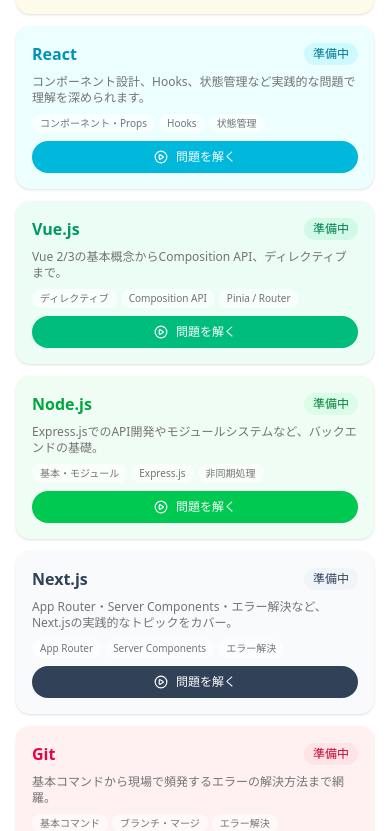
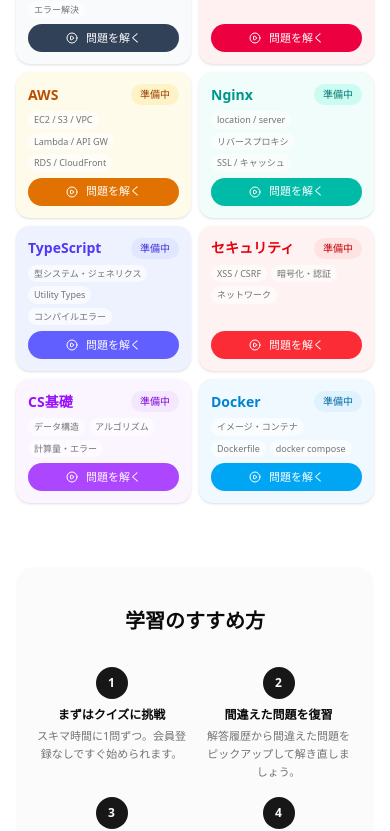
Before and after one commit to idw-coder/next-basic, a Next.js app: page / in a window 390 px wide. Shown: the part 2734-3565 px from the top of the page. Built offline with nearby package versions, Linux system fonts and the light colour scheme; no server answers.

Commit message:
Refactor Home page layout and styling: Updated grid structure and spacing for category cards and learning steps, enhancing visual consistency. Adjusted text sizes and padding for improved readability and user experience across various screen sizes.

```diff
--- a/src/app/page.tsx
+++ b/src/app/page.tsx
@@ -404,36 +404,36 @@
         <h2 className="text-xl font-bold mb-6 md:mb-8 md:text-2xl text-center text-foreground">
           学習カテゴリ
         </h2>
-        <div className="grid gap-3 sm:grid-cols-2 sm:gap-4 lg:grid-cols-3">
+        <div className="grid grid-cols-2 gap-2 sm:gap-4 lg:grid-cols-3">
           {CATEGORIES.map((cat) => {
             const count = counts[cat.slug] ?? 0;
             return (
               <Card key={cat.slug} className={`${cat.bgColor} gap-0 py-0 border-none h-full`}>
-                <CardHeader className="flex flex-row items-center justify-between gap-3 pb-0 px-4 pt-4 sm:px-6 sm:pt-6">
-                  <CardTitle className={`${cat.color} text-base sm:text-lg`}>{cat.name}</CardTitle>
-                  <Badge className={`${cat.badgeBg} ${cat.badgeText} text-xs shrink-0`}>
+                <CardHeader className="flex flex-row items-center justify-between gap-2 pb-0 px-3 pt-3 sm:px-6 sm:pt-6">
+                  <CardTitle className={`${cat.color} text-sm sm:text-lg`}>{cat.name}</CardTitle>
+                  <Badge className={`${cat.badgeBg} ${cat.badgeText} text-[10px] sm:text-xs shrink-0`}>
                     {count > 0 ? `${count}問` : "準備中"}
                   </Badge>
                 </CardHeader>
-                <CardContent className="flex-1 space-y-2 sm:space-y-3 px-4 sm:px-6 pt-2 sm:pt-3">
-                  <CardDescription className="leading-relaxed text-xs sm:text-sm">
+                <CardContent className="flex-1 space-y-2 sm:space-y-3 px-3 sm:px-6 pt-1.5 sm:pt-3">
+                  <CardDescription className="leading-relaxed text-xs sm:text-sm hidden sm:block">
                     {cat.description}
                   </CardDescription>
                   <div className="flex flex-wrap gap-1">
                     {cat.topics.map((t) => (
-                      <span key={t} className="text-[10px] sm:text-[11px] text-muted-foreground bg-background/60 rounded-full px-2 py-0.5">
+                      <span key={t} className="text-[9px] sm:text-[11px] text-muted-foreground bg-background/60 rounded-full px-1.5 sm:px-2 py-0.5">
                         {t}
                       </span>
                     ))}
                   </div>
                 </CardContent>
-                <CardFooter className="px-4 pb-4 sm:px-6 sm:pb-6 pt-2 sm:pt-3">
-                  <Button className={`${cat.hoverColor} rounded-full w-full text-white h-8 sm:h-10 text-xs sm:text-sm`} asChild>
+                <CardFooter className="px-3 pb-3 sm:px-6 sm:pb-6 pt-1.5 sm:pt-3">
+                  <Button className={`${cat.hoverColor} rounded-full w-full text-white h-7 sm:h-10 text-[11px] sm:text-sm`} asChild>
                     <Link
                       href={`/quiz/${cat.slug}`}
-                      className="inline-flex w-full items-center justify-center gap-2 font-bold"
+                      className="inline-flex w-full items-center justify-center gap-1.5 sm:gap-2 font-bold"
                     >
-                      <PlayCircle className="size-3.5 sm:size-4 shrink-0" />
+                      <PlayCircle className="size-3 sm:size-4 shrink-0" />
                       問題を解く
                     </Link>
                   </Button>
@@ -450,7 +450,7 @@
         <h2 className="text-xl font-bold mb-8 md:text-2xl text-center text-foreground">
           学習のすすめ方
         </h2>
-        <div className="grid gap-6 sm:grid-cols-2 lg:grid-cols-4">
+        <div className="grid grid-cols-2 gap-4 sm:gap-6 lg:grid-cols-4">
           {[
             { step: 1, title: "まずはクイズに挑戦", desc: "スキマ時間に1問ずつ。会員登録なしですぐ始められます。" },
             { step: 2, title: "間違えた問題を復習", desc: "解答履歴から間違えた問題をピックアップして解き直しましょう。" },
@@ -458,11 +458,11 @@
             { step: 4, title: "コードを書いて実践", desc: "問題で学んだ知識を、実際にコードを書いて理解を深めましょう。" },
           ].map((s) => (
             <div key={s.step} className="text-center">
-              <div className="mx-auto mb-3 flex size-10 items-center justify-center rounded-full bg-primary text-primary-foreground font-bold text-sm">
+              <div className="mx-auto mb-2 sm:mb-3 flex size-8 sm:size-10 items-center justify-center rounded-full bg-primary text-primary-foreground font-bold text-xs sm:text-sm">
                 {s.step}
               </div>
-              <p className="font-semibold text-foreground text-sm mb-1">{s.title}</p>
-              <p className="text-xs text-muted-foreground leading-relaxed">{s.desc}</p>
+              <p className="font-semibold text-foreground text-xs sm:text-sm mb-1">{s.title}</p>
+              <p className="text-[11px] sm:text-xs text-muted-foreground leading-relaxed">{s.desc}</p>
             </div>
           ))}
         </div>
```
